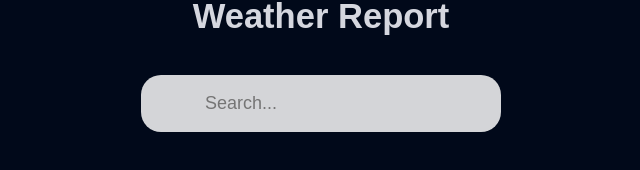
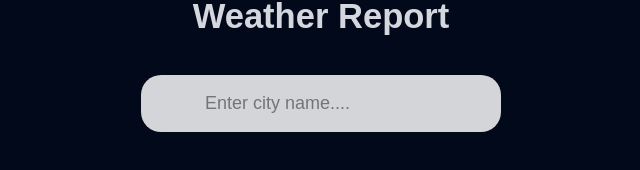
Before and after one commit to Aboli56/Weather-App-React, a React (Create React App) app: page / in a window 1280 px wide. Shown: the part 328-498 px from the top of the page, without its empty margins (319-959 px from the left). Built offline with nearby package versions, Linux system fonts and the light colour scheme.

Commit message:
Update App.js

```diff
--- a/src/App.js
+++ b/src/App.js
@@ -26,7 +26,7 @@ const App = () => {
       <input
         type="text"
         className="search"
-        placeholder="Search..."
+        placeholder="Enter city name...."
         value={city}
         onChange={(e) => setCity(e.target.value)}
         onKeyPress={search}
```
